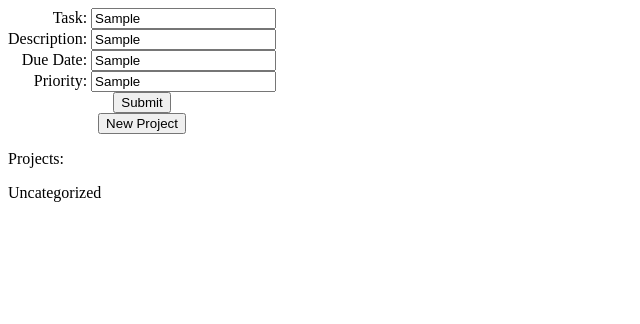
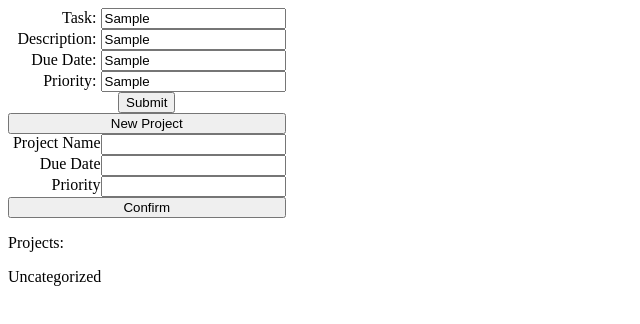
Before and after one commit to justinrkinsman/todolist, a website with bundled scripts: page dist/index.html in a window 1280 px wide. Both pictures are taken after typing "Sample", "Sample", "Sample", "Sample" into the empty fields and a click on the button "New Project". Shown: the whole page, without its empty margins (0-640 px from the left). Built offline with nearby package versions, Linux system fonts and the light colour scheme.

Commit message:
Add complete functionality to new project button

```diff
--- a/src/index.js
+++ b/src/index.js
@@ -148,6 +148,32 @@ newProjectBtn.addEventListener('click', newProject)
 
 function newProject(){
     console.log('new project')
+    let newProjectDiv = document.getElementById('newProjectDiv')
+    let newProjectForm = document.createElement('div')
+    newProjectForm.setAttribute('id', 'newProjectForm')
+    let newProjectName = document.createElement('input')
+    let newProjectNameLabel = document.createElement('LABEL')
+    newProjectNameLabel.htmlFor = newProjectName
+    newProjectNameLabel.textContent = 'Project Name'
+    newProjectForm.appendChild(newProjectNameLabel)
+    newProjectForm.appendChild(newProjectName)
+    let newProjectDueDate = document.createElement('input')
+    let newProjectDueDateLabel = document.createElement('LABEL')
+    newProjectDueDateLabel.htmlFor = newProjectDueDate
+    newProjectDueDateLabel.textContent = 'Due Date'
+    newProjectForm.appendChild(newProjectDueDateLabel)
+    newProjectForm.appendChild(newProjectDueDate)
+    newProjectDiv.appendChild(newProjectForm)
+    let newProjectPriority = document.createElement('input')
+    let newProjectPriorityLabel = document.createElement('LABEL')
+    newProjectPriorityLabel.htmlFor = newProjectPriority
+    newProjectPriorityLabel.textContent = 'Priority'
+    newProjectForm.appendChild(newProjectPriorityLabel)
+    newProjectForm.appendChild(newProjectPriority)
+    newProjectDiv.appendChild(newProjectForm)
+    let newProjectConfirm = document.createElement('button')
+    newProjectConfirm.textContent = 'Confirm'
+    newProjectDiv.appendChild(newProjectConfirm)
     /*let index = fullList.length -1
     let newProject = document.createElement('div')
     newProject.textContent = fullList[index].project
--- a/src/style.css
+++ b/src/style.css
@@ -10,7 +10,13 @@
 
 #newProjectDiv {
     display: flex;
+    flex-direction: column;
     justify-content: center;
+}
+
+#newProjectForm {
+    display: grid;
+    grid-template-columns: 1fr 2fr;
 }
 
 #wholeShebang {
```
Also changed, not shown: dist/main.js, 1 other file.
